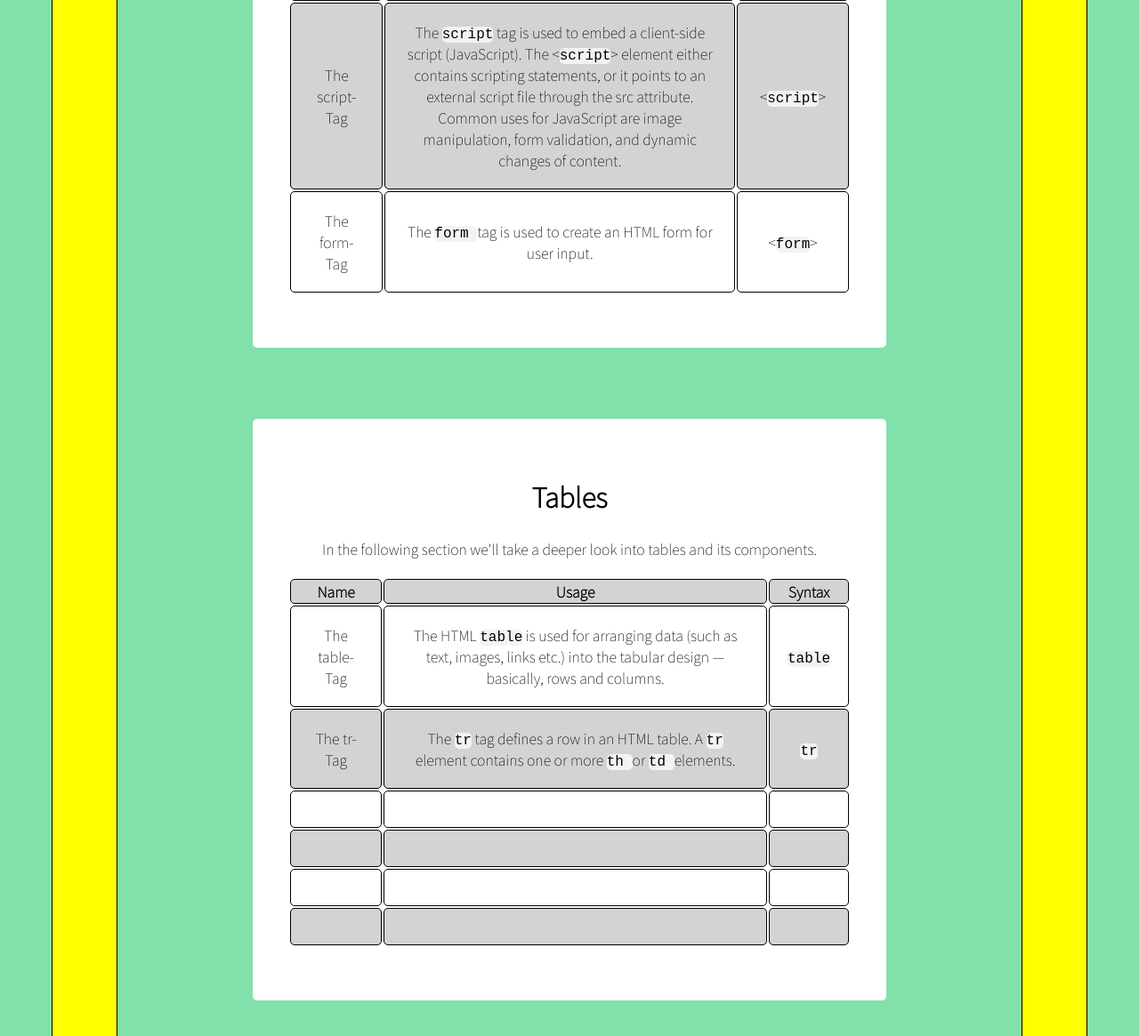
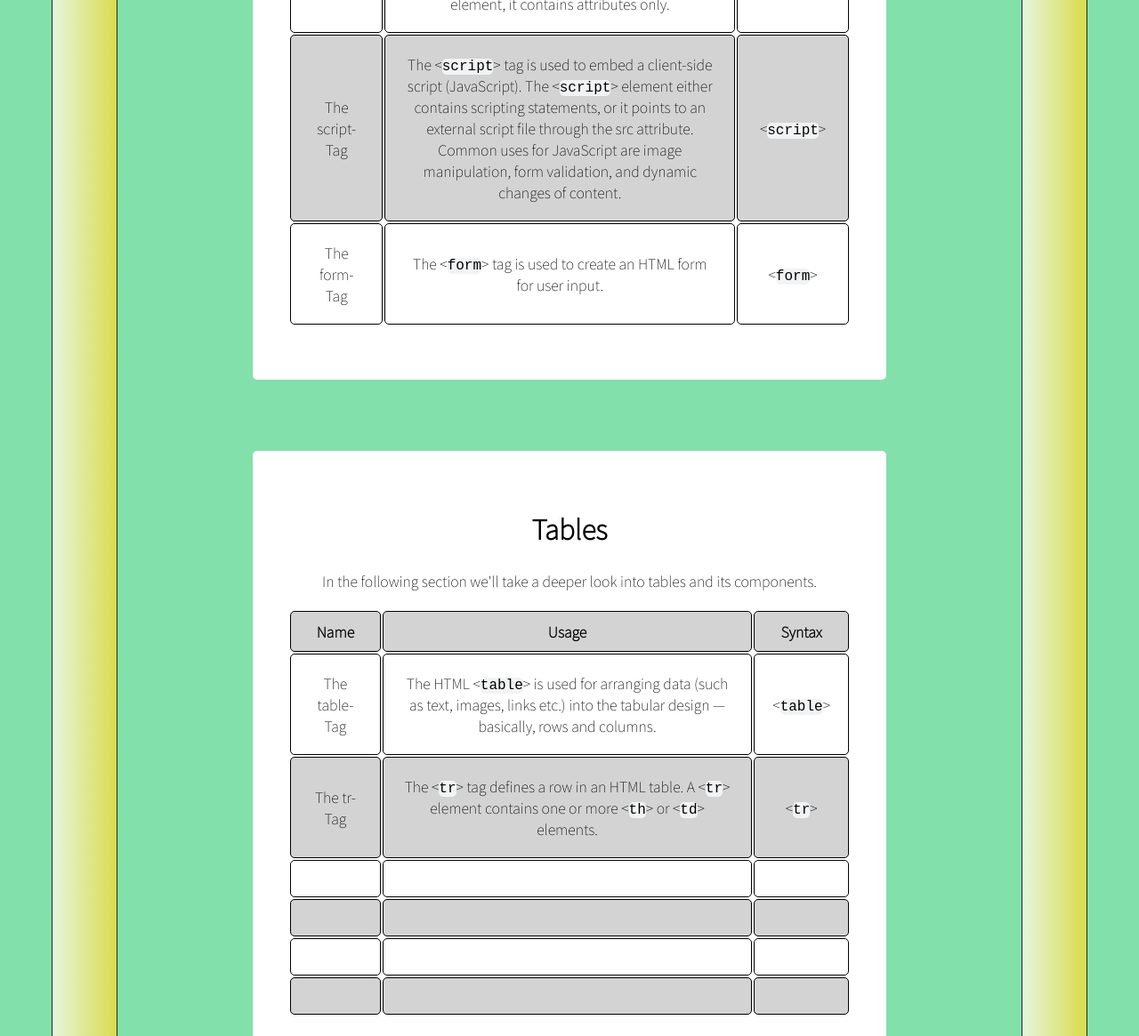
Before and after one commit to heckspoiler/cheatsheet-html-css, a plain HTML site: page index.html in a window 1280 px wide. Shown: the part 3032-4197 px from the top of the page at 89% size. Drawn offline with Linux system fonts and the light colour scheme.

Commit message:
background changed, added some html

```diff
--- a/index.html
+++ b/index.html
@@ -25,8 +25,10 @@
         <h3 class="title-css-html">HTML</h3>
     </div>
 
+
     <!--Headings Section-->
     <div class="cheatsheet-headings all-sections">
+
         <h2 class="section-headings" id="heading-heading">Headings</h2>
         <p class="all-title-paragraphs">
             Headings, as the name implies, are used to give your website or certain sections of your website a title.
@@ -137,12 +139,12 @@
             </tr>
             <tr class="table-row tr-grey">
                 <td class="table-data">The script-Tag</td>
-                <td class="table-data">The <code>script</code> tag is used to embed a client-side script (JavaScript). The <<code>script</code>> element either contains scripting statements, or it points to an external script file through the src attribute. Common uses for JavaScript are image manipulation, form validation, and dynamic changes of content.</td>
+                <td class="table-data">The <<code>script</code>> tag is used to embed a client-side script (JavaScript). The <<code>script</code>> element either contains scripting statements, or it points to an external script file through the src attribute. Common uses for JavaScript are image manipulation, form validation, and dynamic changes of content.</td>
                 <td class="table-data"><<code>script</code>></td>
             </tr>
             <tr class="table-row">
                 <td class="table-data">The form-Tag</td>
-                <td class="table-data">The <code>form </code>tag is used to create an HTML form for user input.</td>
+                <td class="table-data">The <<code>form</code>> tag is used to create an HTML form for user input.</td>
                 <td class="table-data"><<code>form</code>></td>
             </tr>
             <!--<tr class="table-row tr-grey">
@@ -174,13 +176,13 @@
             </tr>
             <tr class="table-row">
                 <td class="table-data">The table-Tag</td>
-                <td class="table-data">The HTML <code>table</code> is used for arranging data (such as text, images, links etc.) into the tabular design — basically, rows and columns.</td>
-                <td class="table-data"><code>table</code></td>
+                <td class="table-data">The HTML <<code>table</code>> is used for arranging data (such as text, images, links etc.) into the tabular design — basically, rows and columns.</td>
+                <td class="table-data"><<code>table</code>></td>
             </tr>
             <tr class="table-row tr-grey">
                 <td class="table-data">The tr-Tag</td>
-                <td class="table-data">The <code>tr</code> tag defines a row in an HTML table. A <code>tr</code> element contains one or more <code>th </code>or <code>td </code>elements.</td>
-                <td class="table-data"><code>tr</code></td>
+                <td class="table-data">The <<code>tr</code>> tag defines a row in an HTML table. A <<code>tr</code>> element contains one or more <<code>th</code>> or <<code>td</code>> elements.</td>
+                <td class="table-data"><<code>tr</code>></td>
             </tr>
             <tr class="table-row">
                 <td class="table-data"></td>
@@ -250,10 +252,10 @@
     </div>
 
     <!--Links & email Section-->
-    <div class="cheatsheet-links all-sections">
+    <div class="cheatsheet-boxmodel all-sections">
         <h2 class="section-tags" id="heading-tags">Tags</h2>
-        <table class="tags">
-            <tr class="all-tables">
+        <table class="all-tables">
+            <tr class="table-tags">
                 <th>Name</th>
                 <th>Usage</th>
                 <th>Syntax</th>
@@ -377,6 +379,7 @@
 
         </table>
     </div>
+
 </body>
 
 </html>
--- a/styles.css
+++ b/styles.css
@@ -2,6 +2,7 @@
 * {
     font-family: 'Noto Sans JP', sans-serif;
     border-radius: 5px;
+    z-index: 1;
 }
 
 
@@ -48,11 +49,17 @@ tbody {
 
 #japanese-text-left {
 
-    position:fixed;
+    position: sticky;
+    top: 0px;
     left: 0px;
     width: auto;
     height: 100%;
-    background-color: yellow;
+    /* Permalink - use to edit and share this gradient: https://colorzilla.com/gradient-editor/#fefcea+0,f1da36+100;Gold+3D */
+    background: #fefcea; /* Old browsers */
+    background: -moz-linear-gradient(left,  #fefcea 0%, #f1da36 100%); /* FF3.6-15 */
+    background: -webkit-linear-gradient(left,  #fefcea 0%,#f1da36 100%); /* Chrome10-25,Safari5.1-6 */
+    background: linear-gradient(to right,  #fefcea 0%,#f1da36 100%); /* W3C, IE10+, FF16+, Chrome26+, Opera12+, Safari7+ */
+    filter: progid:DXImageTransform.Microsoft.gradient( startColorstr='#fefcea', endColorstr='#f1da36',GradientType=1 ); /* IE6-9 */
     align-content: center;
     writing-mode: vertical-rl;
     text-orientation: upright;
@@ -63,15 +70,22 @@ tbody {
     font-size: 50px;
     border: 1px solid black;
     padding-top: 150px;
+    opacity: 80%;
 }
 
 #japanese-text-right {
 
-    position:fixed;
+    position: sticky;
+    top: 0;
     right: 0px;
     width: auto;
     height: 100%;
-    background-color: yellow;
+    /* Permalink - use to edit and share this gradient: https://colorzilla.com/gradient-editor/#fefcea+0,f1da36+100;Gold+3D */
+    background: #fefcea; /* Old browsers */
+    background: -moz-linear-gradient(left,  #fefcea 0%, #f1da36 100%); /* FF3.6-15 */
+    background: -webkit-linear-gradient(left,  #fefcea 0%,#f1da36 100%); /* Chrome10-25,Safari5.1-6 */
+    background: linear-gradient(to right,  #fefcea 0%,#f1da36 100%); /* W3C, IE10+, FF16+, Chrome26+, Opera12+, Safari7+ */
+    filter: progid:DXImageTransform.Microsoft.gradient( startColorstr='#fefcea', endColorstr='#f1da36',GradientType=1 ); /* IE6-9 */
     align-content: center;
     writing-mode: vertical-rl;
     text-orientation: upright;
@@ -82,6 +96,7 @@ tbody {
     font-size: 50px;
     border: 1px solid black;
     padding-top: 150px;
+    opacity: 80%;
 }
 
 h1 {
@@ -129,8 +144,17 @@ td, tr, th{
     border: 1px solid black;
     margin-top: 5px;
     text-align: center;
+
 }
 
 th, .tr-grey {
     background-color: lightgray;
 }
+
+tbody {
+    width: 100%
+}
+
+th {
+    padding: 10px;
+}
```
